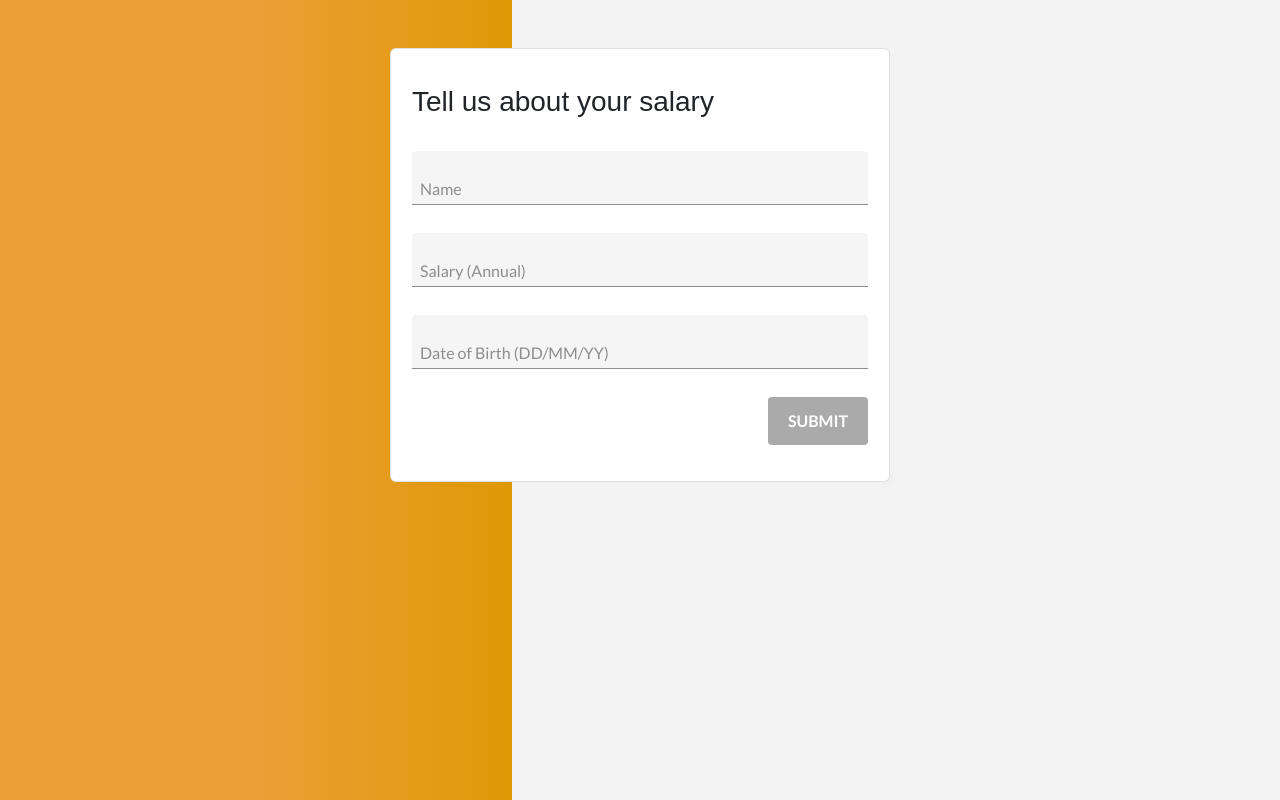
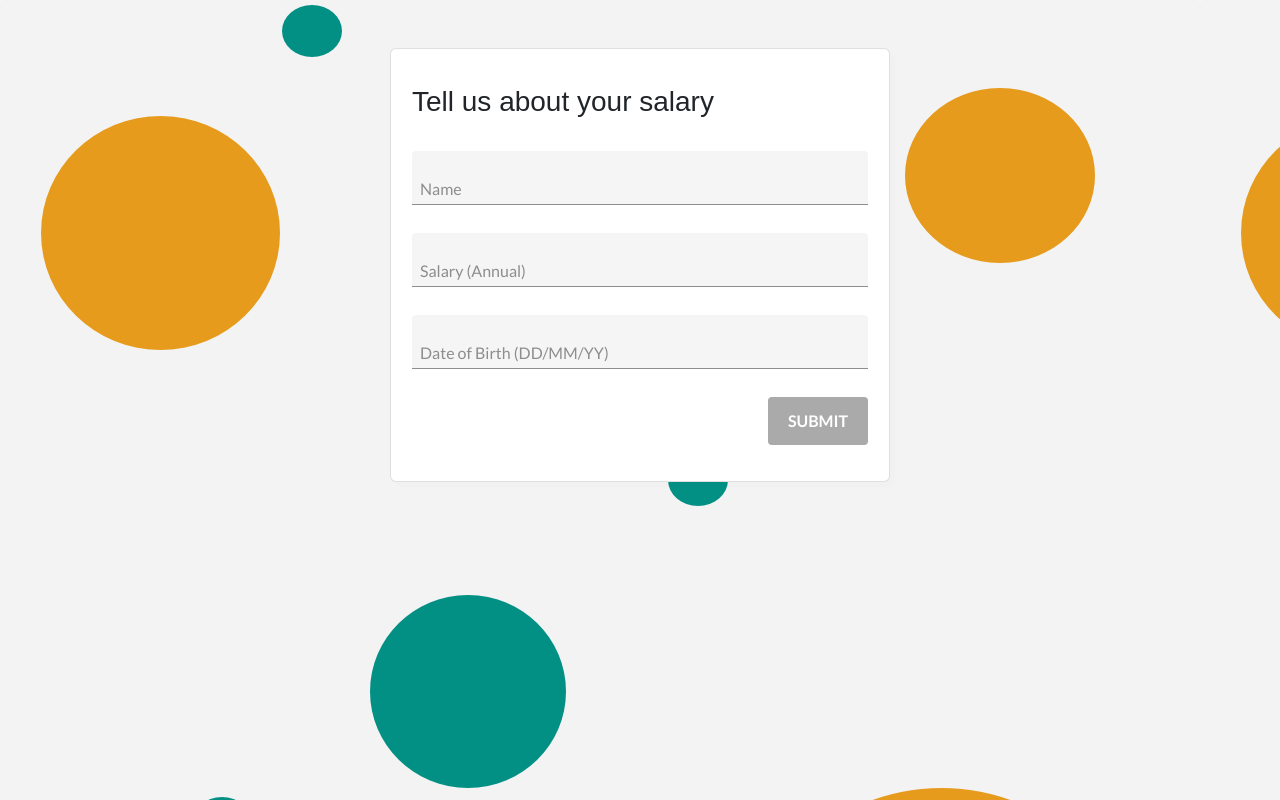
Before and after one commit to AdbC99/WorkSample, a React (Create React App) app: page / in a window 1280 px wide. Built offline with nearby package versions, Linux system fonts and the light colour scheme; a web font is replaced by a local one.

Commit message:
Added a background image

```diff
--- a/src/index.css
+++ b/src/index.css
@@ -1,5 +1,7 @@
 body {
   background:linear-gradient(to right, #ED9E36 20%, #E09906 40%, #F3F3F4 40%);
+  background-color:#F3F3F4;
+  background-image:url('./images/spots.png');
   margin: 0;
   font-family: -apple-system, BlinkMacSystemFont, 'Segoe UI', 'Roboto', 'Oxygen',
     'Ubuntu', 'Cantarell', 'Fira Sans', 'Droid Sans', 'Helvetica Neue',
```
Also changed, not shown: src/images/spots.png (added).
